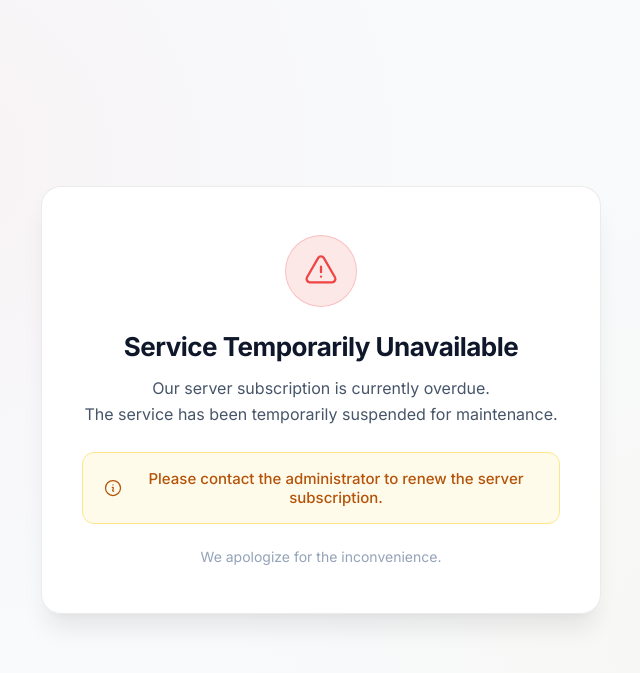
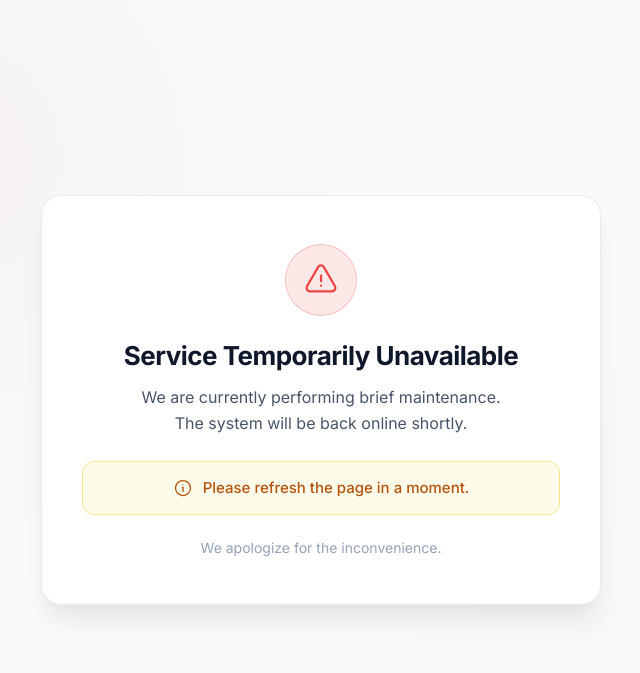
Before and after one commit to Kritartha-Laskar/net-gate, a Laravel app: template resources/views/errors/503.blade.php in a window 1280 px wide. Shown: the top 673 px of the page, without its empty margins (319-959 px from the left). Run offline with Laravel 12, Linux system fonts and the light colour scheme; the template is opened without the code that fills it, so the values that code supplies are empty; parts of the project's set-up code (start-up, migrations or seed data) failed here and were passed over.

Commit message:
Update 503 maintenance message to standard maintenance text

```diff
--- a/resources/views/errors/503.blade.php
+++ b/resources/views/errors/503.blade.php
@@ -169,15 +169,15 @@
     <h1>Service Temporarily Unavailable</h1>
 
     <p class="description">
-        Our server subscription is currently overdue.<br>
-        The service has been temporarily suspended for maintenance.
+        We are currently performing brief maintenance.<br>
+        The system will be back online shortly.
     </p>
 
     <div class="notice">
         <svg xmlns="http://www.w3.org/2000/svg" fill="none" viewBox="0 0 24 24" stroke-width="1.5" stroke="currentColor">
             <path stroke-linecap="round" stroke-linejoin="round" d="M11.25 11.25l.041-.02a.75.75 0 011.063.852l-.708 2.836a.75.75 0 001.063.853l.041-.021M21 12a9 9 0 11-18 0 9 9 0 0118 0zm-9-3.75h.008v.008H12V8.25z" />
         </svg>
-        <span>Please contact the administrator to renew the server subscription.</span>
+        <span>Please refresh the page in a moment.</span>
     </div>
 
     <p class="apology">
```
